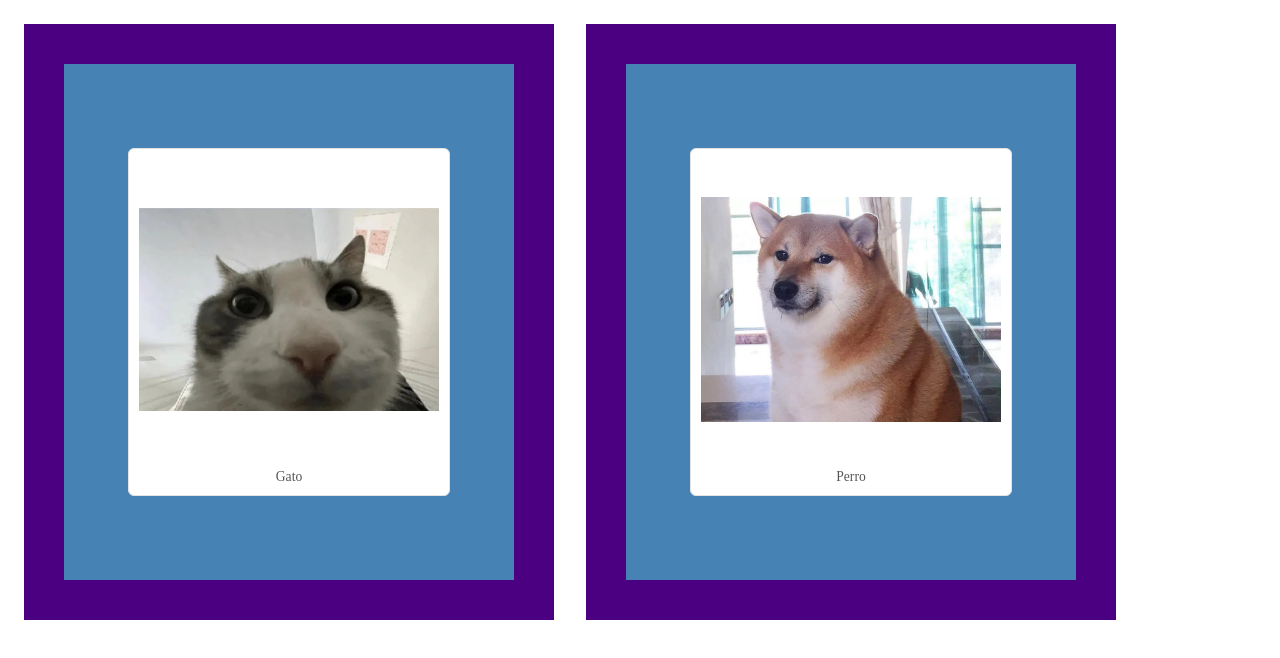
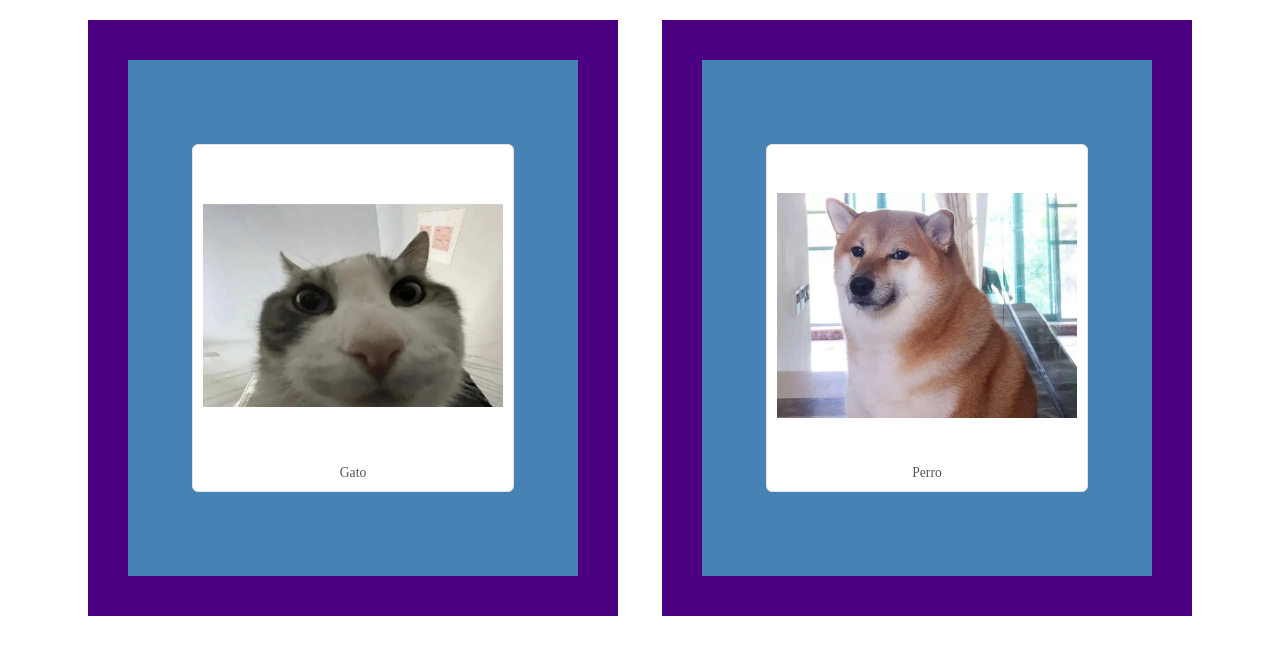
Before and after one commit to esaaclugoo-cpu/clase05, a plain HTML site: page index.html in a window 1280 px wide. Drawn offline with Linux system fonts and the light colour scheme.

Commit message:
imagenes centradas

```diff
--- a/styles/index.css
+++ b/styles/index.css
@@ -1,11 +1,11 @@
 body{
-    display: flex;
-    border: 0;
+    margin: 0;
+    text-align: center;
 }
 
 div{
     box-sizing: border-box;
-    display: flex;
+    display: block;
     margin: 16px;
     height: min-content;
     width: min-content;
@@ -13,6 +13,10 @@ div{
     font-size: 64px;
     padding: 64px;
     border: 40px solid indigo;
+}
+body > div{
+    display: inline-block;
+    margin: 20px;
 }
 
 figure{
@@ -22,6 +26,7 @@ figure{
     background-color: #fff;
     border: 1px solid #e3e3e3;
     border-radius: 6px;
+
 }
 
 figure img{
@@ -31,6 +36,8 @@ figure img{
     display: block;
     margin: 0 auto;
 
+
+
 }
 
 figcaption{
```
